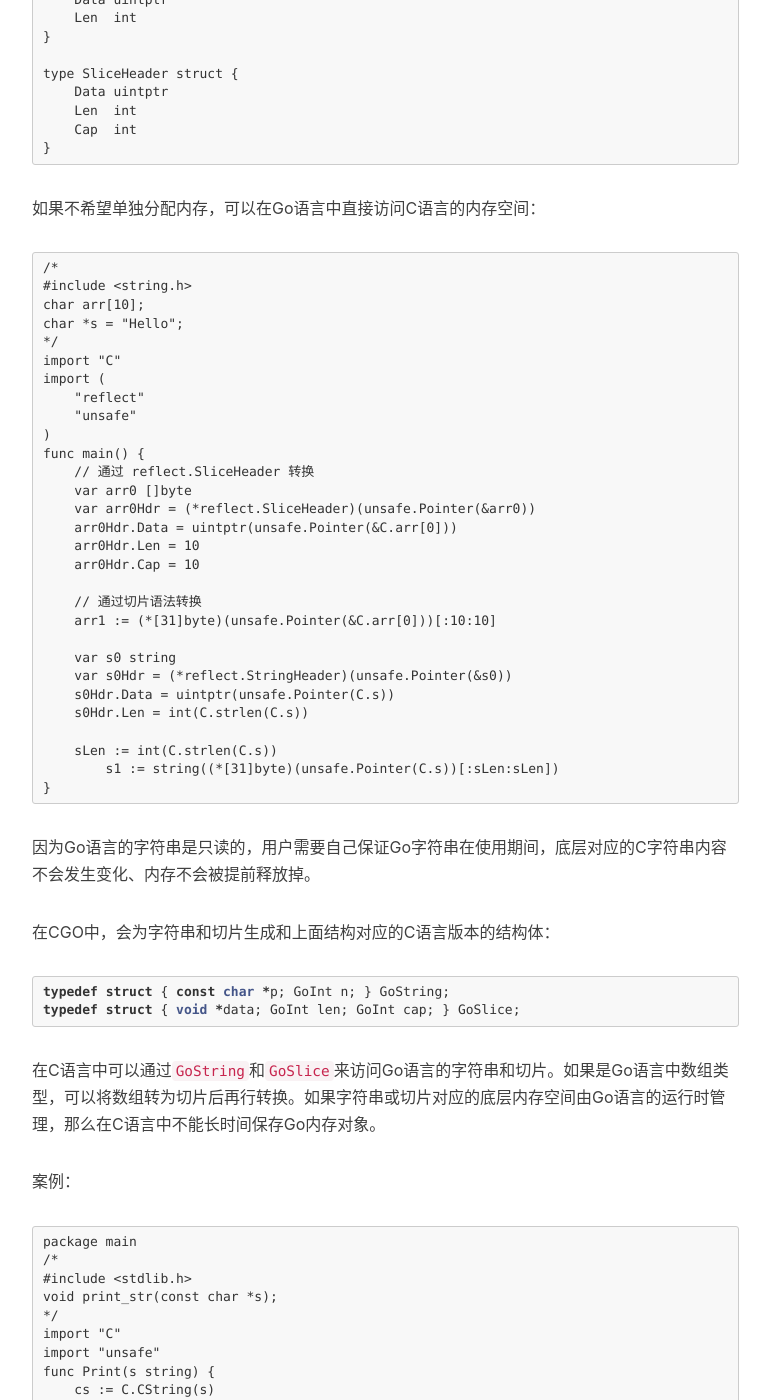
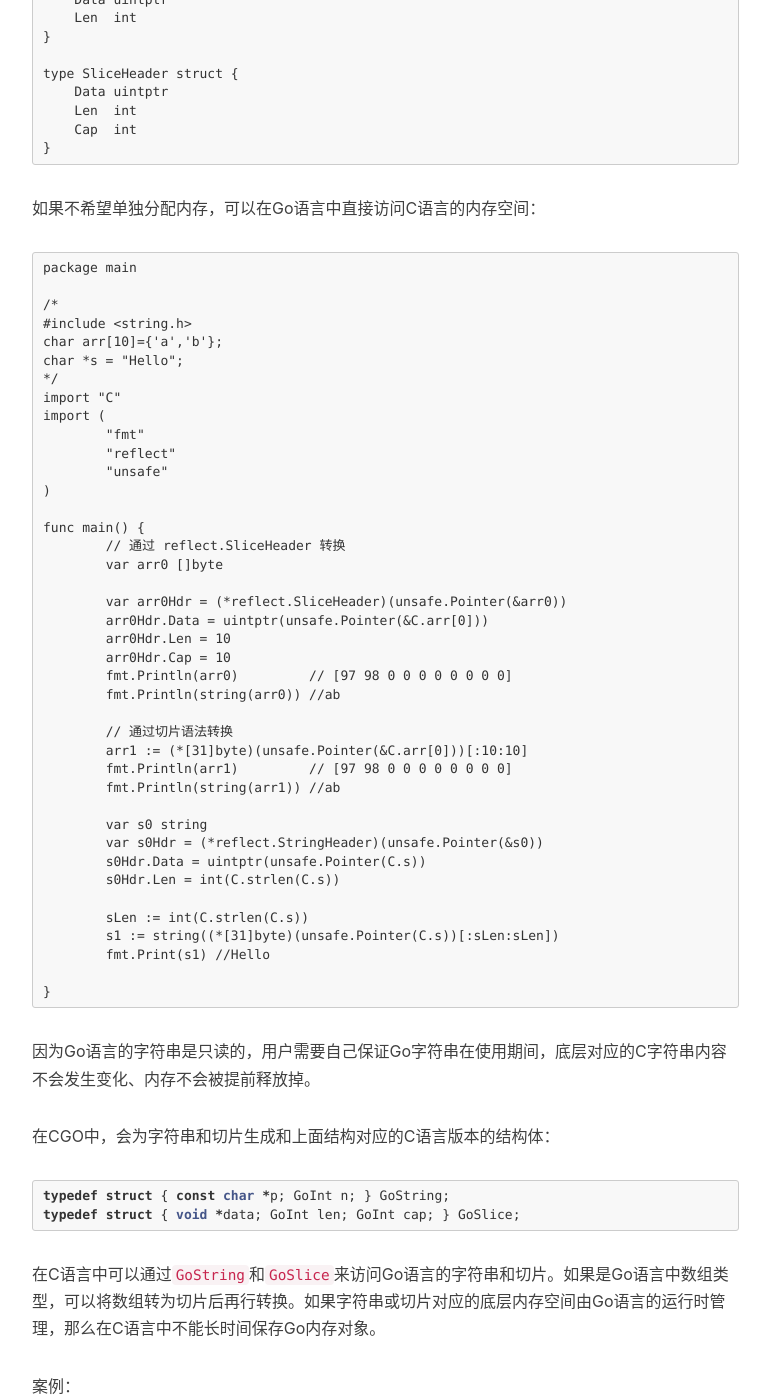
Before and after one commit to chenquan/chenquan.github.io, a Jekyll site: the page built from _posts/2019-08-20-cgo数据类型.md, in a window 1280 px wide and 1400 px high, scrolled down 8640 px. Shown: the whole window, without its empty margins (233-1003 px from the left). Built offline with Jekyll 4.4.1, drawn with Linux system fonts in a browser that asks for light colours; nearby versions of some CDN libraries; comment, search, counter and statistics services are not loaded.

Commit message:
Update a case

````diff
--- a/_posts/2019-08-20-cgo数据类型.md
+++ b/_posts/2019-08-20-cgo数据类型.md
@@ -330,34 +330,45 @@ type SliceHeader struct {
 如果不希望单独分配内存，可以在Go语言中直接访问C语言的内存空间：
 
 ```
+package main
+
 /*
 #include <string.h>
-char arr[10];
+char arr[10]={'a','b'};
 char *s = "Hello";
 */
 import "C"
 import (
-    "reflect"
-    "unsafe"
+	"fmt"
+	"reflect"
+	"unsafe"
 )
+
 func main() {
-    // 通过 reflect.SliceHeader 转换
-    var arr0 []byte
-    var arr0Hdr = (*reflect.SliceHeader)(unsafe.Pointer(&arr0))
-    arr0Hdr.Data = uintptr(unsafe.Pointer(&C.arr[0]))
-    arr0Hdr.Len = 10
-    arr0Hdr.Cap = 10
+	// 通过 reflect.SliceHeader 转换
+	var arr0 []byte
 
-    // 通过切片语法转换
-    arr1 := (*[31]byte)(unsafe.Pointer(&C.arr[0]))[:10:10]
+	var arr0Hdr = (*reflect.SliceHeader)(unsafe.Pointer(&arr0))
+	arr0Hdr.Data = uintptr(unsafe.Pointer(&C.arr[0]))
+	arr0Hdr.Len = 10
+	arr0Hdr.Cap = 10
+	fmt.Println(arr0)         // [97 98 0 0 0 0 0 0 0 0]
+	fmt.Println(string(arr0)) //ab
 
-    var s0 string
-    var s0Hdr = (*reflect.StringHeader)(unsafe.Pointer(&s0))
-    s0Hdr.Data = uintptr(unsafe.Pointer(C.s))
-    s0Hdr.Len = int(C.strlen(C.s))
+	// 通过切片语法转换
+	arr1 := (*[31]byte)(unsafe.Pointer(&C.arr[0]))[:10:10]
+	fmt.Println(arr1)         // [97 98 0 0 0 0 0 0 0 0]
+	fmt.Println(string(arr1)) //ab
 
-    sLen := int(C.strlen(C.s))
-        s1 := string((*[31]byte)(unsafe.Pointer(C.s))[:sLen:sLen])
+	var s0 string
+	var s0Hdr = (*reflect.StringHeader)(unsafe.Pointer(&s0))
+	s0Hdr.Data = uintptr(unsafe.Pointer(C.s))
+	s0Hdr.Len = int(C.strlen(C.s))
+
+	sLen := int(C.strlen(C.s))
+	s1 := string((*[31]byte)(unsafe.Pointer(C.s))[:sLen:sLen])
+	fmt.Print(s1) //Hello
+
 }
 ```
 
````
